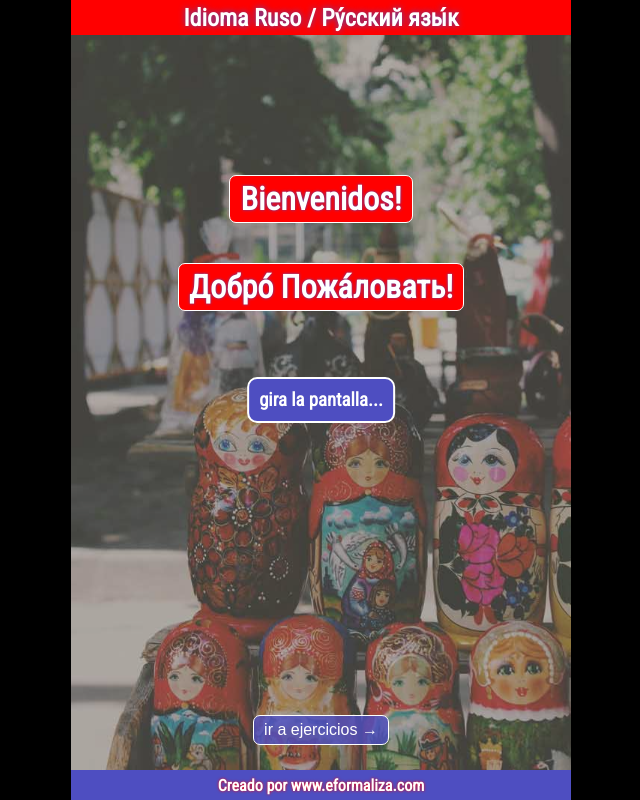
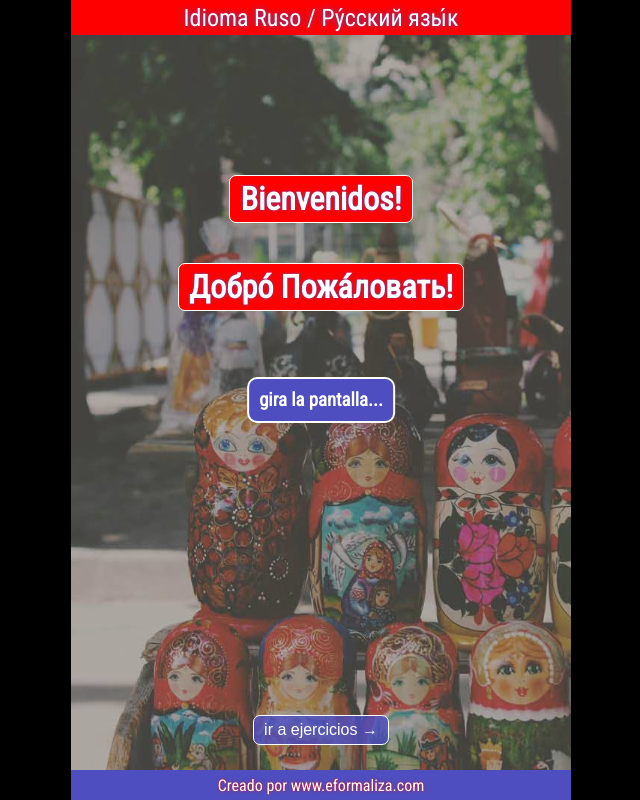
Before and after one commit to TrueAlexander/nextjs-russian-lang-app, a Next.js app: page / in a window 1280 px wide. Shown: the whole page, without its empty margins (319-959 px from the left). Built offline with nearby package versions, Linux system fonts and the light colour scheme.

Commit message:
debugged layout

```diff
--- a/styles/Footer.module.scss
+++ b/styles/Footer.module.scss
@@ -9,6 +9,7 @@
 
   h4 {
     text-shadow: 0 0 3px $color-bg-header;
+    font-weight: 400;
   }
 
   a {
--- a/styles/Header.module.scss
+++ b/styles/Header.module.scss
@@ -9,5 +9,6 @@
 
   h2 {
     text-shadow: 0 0 6px $color-bg-footer;
+    font-weight: 400;
   }
 }
```
